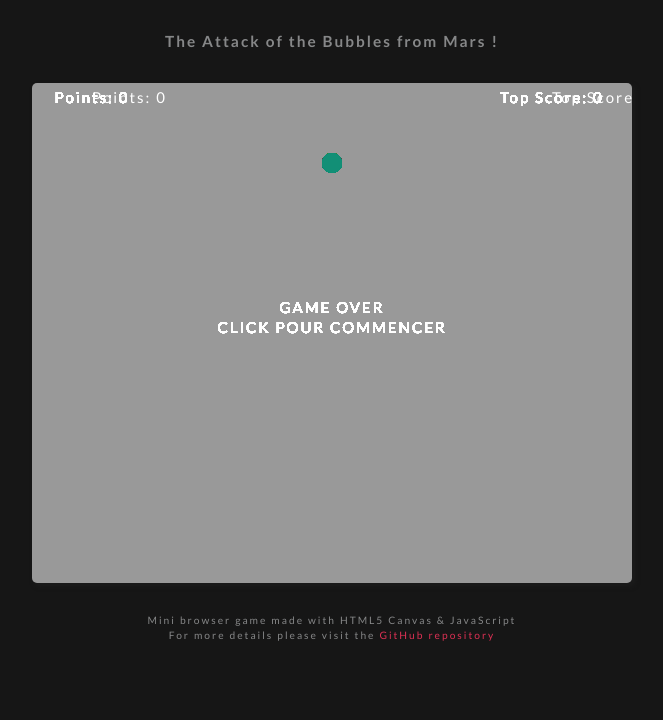
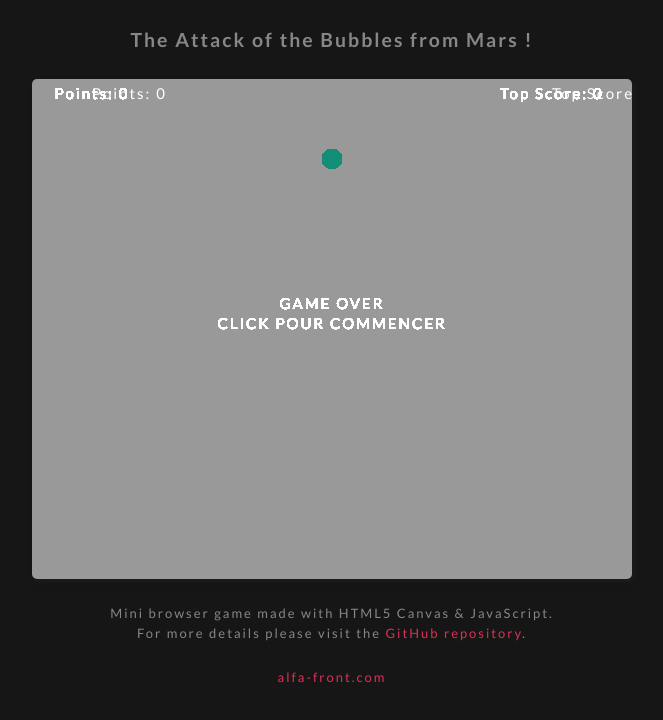
Before and after one commit to alfa-front/bubbles-from-mars, a plain HTML site: page index.html in a window 1280 px wide. Shown: the whole page, without its empty margins (308-971 px from the left). Drawn offline with Linux system fonts and the light colour scheme.

Commit message:
Add files via upload

```diff
--- a/css/style.css
+++ b/css/style.css
@@ -6,7 +6,7 @@ html {
   font-family: 'Lato', Helvetica, Arial, sans-serif;
   letter-spacing: 2px;
   line-height: 1.5;
-  font-size: 0.8em;
+  font-size: 0.9em;
   color: rgba(245,248,250,.5);
   padding: 0;
   margin: 0;
@@ -25,7 +25,7 @@ h1,
 h2,
 p {
   text-align: center;
-  margin: 30px;
+  margin: 25px;
 }
 
 canvas {
@@ -36,6 +36,12 @@ canvas {
   box-shadow: 3px 3px 5px 0px rgba(30,30,30,0.71);
 }
 
+#portfolio-link {
+  width: 50%;
+  margin: 0 auto;
+  text-align: center;
+}
+
 @media only screen and (max-width: 620px) {
   canvas {
       width: 80%;
--- a/index.html
+++ b/index.html
@@ -6,9 +6,8 @@
 	<meta name="viewport" content="width=device-width, initial-scale=1.0">
 	<meta name="description" content="Mini browser game made with HTML5 Canvas & JavaScript">
 	<meta name="author" content="Alexis Farias">
-    <link rel="icon" href="images/favicon.png">
+	<link rel="icon" href="images/favicon.png">
 	<title>The Attack of the Bubbles from Mars !</title>
-
 
 	<!-- Custom styles CSS -->
 	<link href="css/style.css" rel="stylesheet" media="screen">
@@ -21,11 +20,13 @@
 	</section>
 
 	<footer>
-
-		<p>Mini browser game made with HTML5 Canvas & JavaScript
-			<br/> For more details please visit the
-			<a href="https://github.com/alfa-front/bubbles-from-mars">GitHub repository</a>
+		<p>Mini browser game made with HTML5 Canvas & JavaScript.
+			<br/>For more details please visit the
+			<a href="https://github.com/alfa-front/bubbles-from-mars" target="_blank">GitHub repository</a>.
 		</p>
+		<div id="portfolio-link">
+			<a href="http://alfa-front.com" target="_blank">alfa-front.com</a>
+		</div>
 	</footer>
 
 	<!-- Mini Game JS Core -->
```
